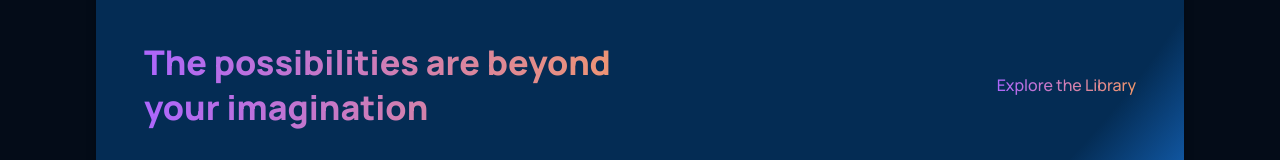
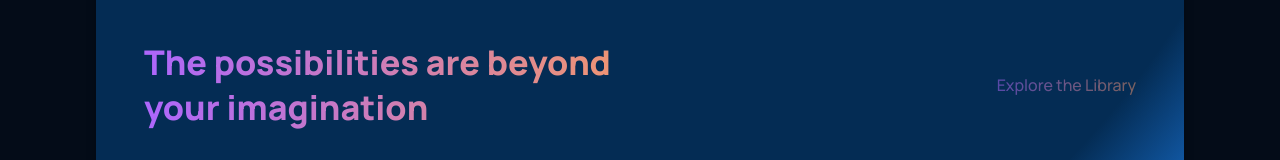
Before and after one commit to shawncocklin/gpt3-landing, a React (Vite) app: page / in a window 1280 px wide. In both pictures the pointer is over the link "Explore the Library". Shown: the part 898-1058 px from the top of the page. Built offline with nearby package versions, Linux system fonts and the light colour scheme.

Commit message:
add hover and focus states to links/buttons

```diff
--- a/src/app.css
+++ b/src/app.css
@@ -91,6 +91,16 @@ a {
   text-decoration: none;
 }
 
+a:hover,
+a:focus-visible {
+  opacity: .5;
+}
+
+button:hover,
+button:focus-visible {
+  opacity: .8;
+}
+
 .gradient-bg {
   /* ff 3.6+ */
   background:-moz-radial-gradient(circle at 3% 25%, rgba(34, 136, 85, 0.2) 0%, rgba(4, 12, 24, 1) 100%);
--- a/src/containers/footer/footer.css
+++ b/src/containers/footer/footer.css
@@ -27,10 +27,17 @@
   background: none;
   border: 1px solid #FFFFFF;
   font-size: 18px;
+  font-weight: 700;
   line-height: 21px;
   color: #FFFFFF;
   padding: 1rem 2rem;
   cursor: pointer;
+}
+
+.footer-cta button:hover,
+.footer-cta button:focus-visible {
+  color: var(--color-bg);
+  background-color: #fff;
 }
 
 .footer-nav {
```
